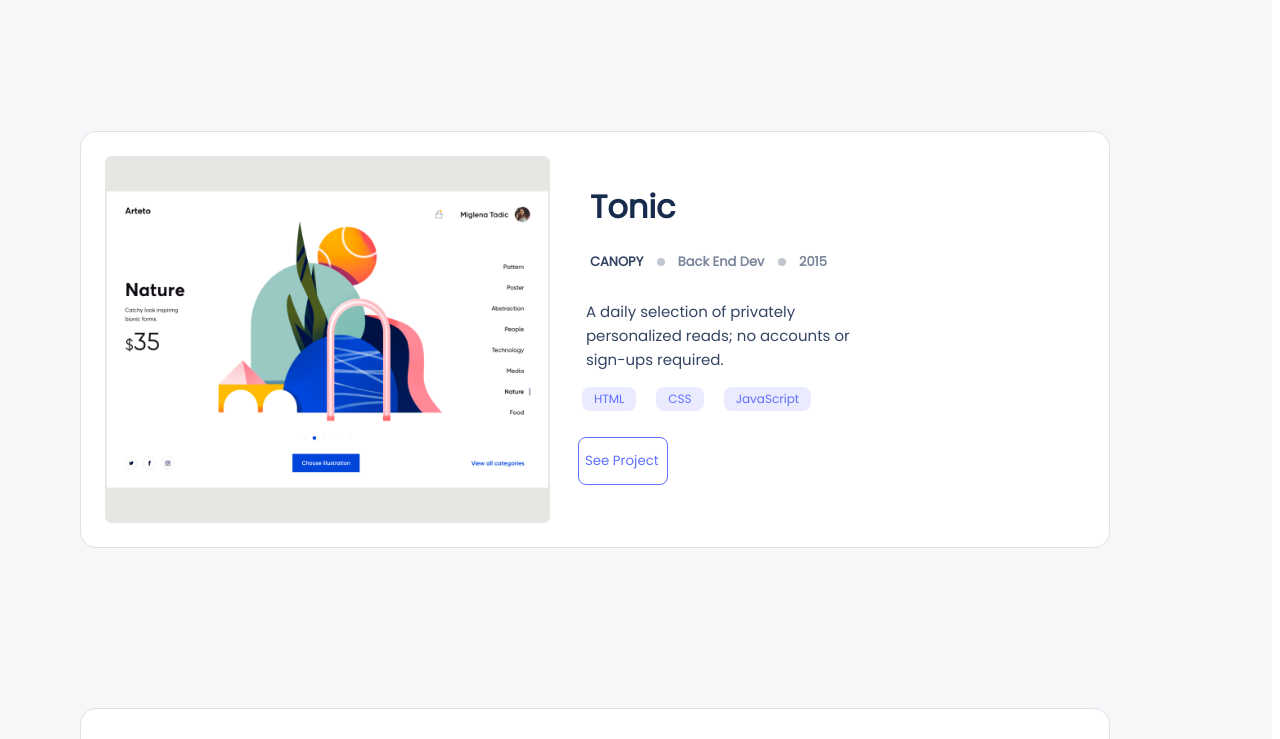
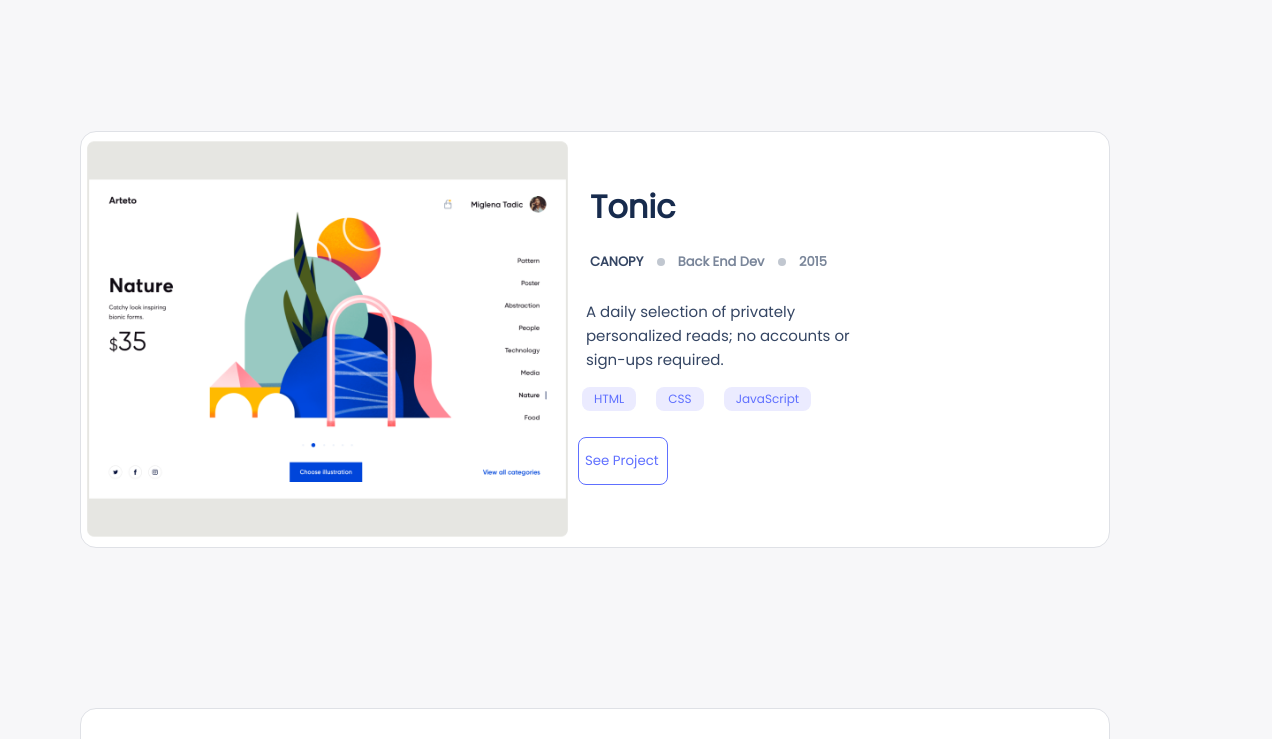
Before and after one commit to shihabrafio/Portfolio-setup-and-mobile-first, a website: page index.html in a window 1280 px wide. In both pictures the pointer is over the picture 327 px from the left and 1114 px from the top of the page. Shown: the part 775-1514 px from the top of the page. Drawn offline with Linux system fonts and the light colour scheme.

Commit message:
Add scaling animation to cad images on hover

```diff
--- a/style.css
+++ b/style.css
@@ -777,4 +777,7 @@ section {
     transition-timing-function: ease-in-out;
   }
 
+  .card-image:hover{
+    transform: scale(1.08);
+  }
 }
```
